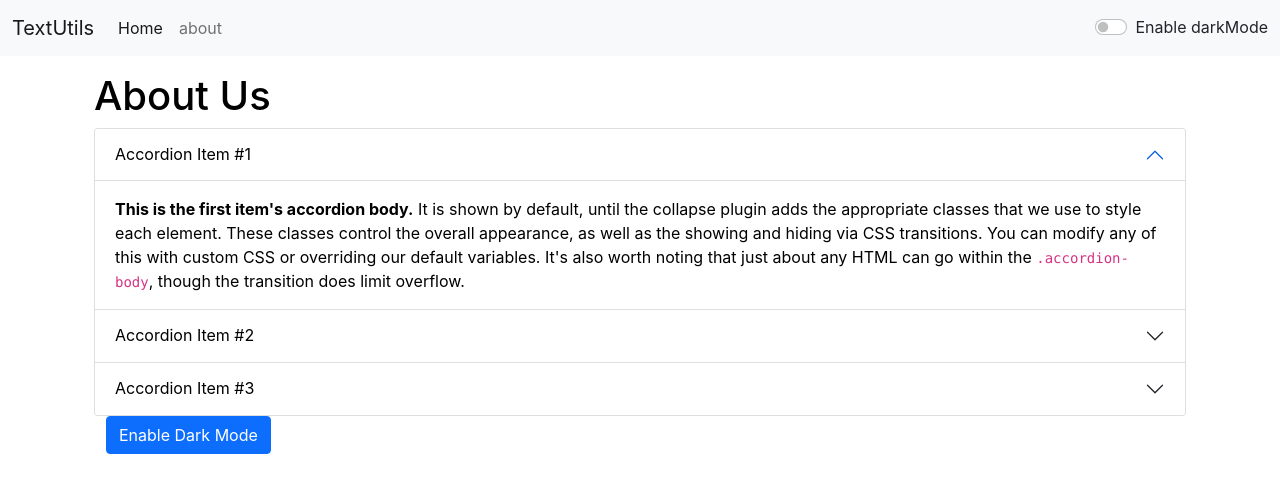
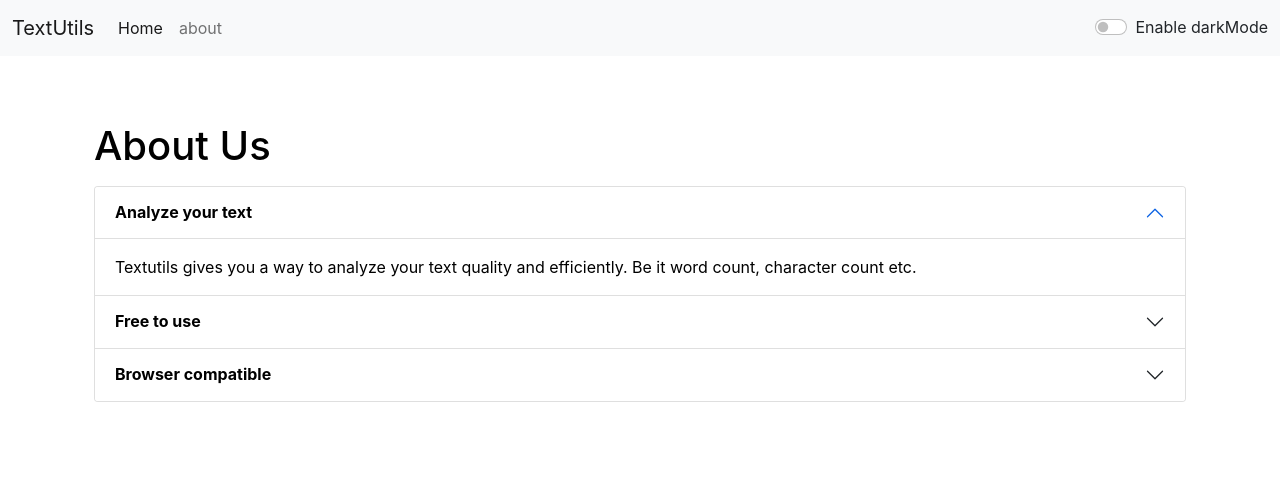
Before and after one commit to dashratikanta2001/text_util, a React (Create React App) app: page /about in a window 1280 px wide. Shown: the top 492 px of the page. Built offline with nearby package versions, Linux system fonts and the light colour scheme.

Commit message:
fix bugs

```diff
--- a/public/index.html
+++ b/public/index.html
@@ -7,7 +7,7 @@
     <meta name="theme-color" content="#000000" />
     <meta
       name="description"
-      content="Textutils is a utility which can be used to manipulate your text in the way you want."
+      content="Textutils is a word counter and a character counting utility which can be used to manipulate your text in the way you want."
     />
     <link href="https://cdn.jsdelivr.net/npm/bootstrap@5.1.3/dist/css/bootstrap.min.css" rel="stylesheet" integrity="sha384-1BmE4kWBq78iYhFldvKuhfTAU6auU8tT94WrHftjDbrCEXSU1oBoqyl2QvZ6jIW3" crossorigin="anonymous">
     <link rel="apple-touch-icon" href="%PUBLIC_URL%/favicon-96x96.png" />
@@ -25,7 +25,7 @@
       work correctly both with client-side routing and a non-root public URL.
       Learn how to configure a non-root public URL by running `npm run build`.
     -->
-    <title>Textutils - Home</title>
+    <title>Textutils</title>
   </head>
   <body>
     <noscript>You need to enable JavaScript to run this app.</noscript>
--- a/src/App.js
+++ b/src/App.js
@@ -30,13 +30,13 @@
       setMode('dark');
       document.body.style.backgroundColor='#202124';
       showAlert("Dark mode has been enabled","success");
-      document.title="Textutils - Dark Mode";
+      // document.title="Textutils - Dark Mode";
     }
     else{
       setMode('light');
       document.body.style.backgroundColor='white';
       showAlert("Light mode has been enabled","success");
-      document.title="Textutils - Light Mode";
+      // document.title="Textutils - Light Mode";
 
     }
   }
@@ -47,8 +47,8 @@
        <Alert alert = {alert}/>
        <div className="container my-3">
        <Routes>
-          <Route exact path="/about" element={<About/>}/>
-          <Route exact path="/" element={<TextForm  showAlert ={showAlert} heading = "Enter the text to analyze below" mode = {Mode}/>}/>
+          <Route exact path="/about" element={<About mode ={Mode}/>}/>
+          <Route  path="/" element={<TextForm  showAlert ={showAlert} heading = "Enter the text to analyze below" mode = {Mode}/>}/>
         </Routes>
        </div>
     </Router>
--- a/src/components/About.js
+++ b/src/components/About.js
@@ -1,73 +1,54 @@
-import React, { useState } from 'react'
-
-export default function About() {
-    const [myStyle, setmyStyle]= useState({
-        color : 'black',
-        backgroundColor : 'white'
-    })
-    const [btntext, setBtnText] = useState("Enable Dark Mode")
-    const toggleStyle = () => {
-        if (myStyle.color === 'black') {
-            setmyStyle ({
-                color : 'white',
-                backgroundColor : 'black',
-                border : '1px solid white'
-            })
-            setBtnText("Enable Light Mode")
-        }
-        else{
-            setmyStyle ({
-                color : 'black',
-                backgroundColor : 'white'
-            })
-            setBtnText("Enable Dark Mode")
-
-        }
+import React from "react"
+export default function About(props) {
+    let myStyle = {
+        color : props.mode ==='dark'?'white':'black',
+        backgroundColor: props.mode ==='dark'?'rgb(48 50 54)':'white',
     }
   return (
-    <div className='container' style={myStyle}>
-        <h1 className='my-2'>About Us</h1>
+    <div className='container' >
+        <h1 className='my-3'style={{color : props.mode ==='dark'?'white':'black'}}>About Us</h1>
         <div className="accordion" id="accordionPanelsStayOpenExample" style={myStyle}>
-            <div className="accordion-item" style={myStyle}>
+            <div className="accordion-item" style={{color : props.mode ==='dark'?'white':'black',
+        backgroundColor: props.mode ==='dark'?'white':''}}>
                 <h2 className="accordion-header" id="panelsStayOpen-headingOne">
                 <button className="accordion-button" style={myStyle} type="button" data-bs-toggle="collapse" data-bs-target="#panelsStayOpen-collapseOne" aria-expanded="true" aria-controls="panelsStayOpen-collapseOne">
-                    Accordion Item #1
+                   <strong>Analyze your text</strong>
                 </button>
                 </h2>
                 <div id="panelsStayOpen-collapseOne" className="accordion-collapse collapse show" aria-labelledby="panelsStayOpen-headingOne">
                 <div className="accordion-body" style={myStyle}>
-                    <strong>This is the first item's accordion body.</strong> It is shown by default, until the collapse plugin adds the appropriate classes that we use to style each element. These classes control the overall appearance, as well as the showing and hiding via CSS transitions. You can modify any of this with custom CSS or overriding our default variables. It's also worth noting that just about any HTML can go within the <code>.accordion-body</code>, though the transition does limit overflow.
+                    Textutils gives you a way to analyze your text quality and efficiently. Be it word count, character count etc.
                 </div>
                 </div>
             </div>
-            <div className="accordion-item" style={myStyle}>
+            <div className="accordion-item" style={{color : props.mode ==='dark'?'white':'black',
+        backgroundColor: props.mode ==='dark'?'white':''}}>
                 <h2 className="accordion-header" id="panelsStayOpen-headingTwo">
                 <button className="accordion-button collapsed" style={myStyle} type="button" data-bs-toggle="collapse" data-bs-target="#panelsStayOpen-collapseTwo" aria-expanded="false" aria-controls="panelsStayOpen-collapseTwo">
-                    Accordion Item #2
+                    <strong>Free to use</strong>
                 </button>
                 </h2>
                 <div id="panelsStayOpen-collapseTwo" className="accordion-collapse collapse" aria-labelledby="panelsStayOpen-headingTwo">
                 <div className="accordion-body" style={myStyle}>
-                    <strong>This is the second item's accordion body.</strong> It is hidden by default, until the collapse plugin adds the appropriate classes that we use to style each element. These classes control the overall appearance, as well as the showing and hiding via CSS transitions. You can modify any of this with custom CSS or overriding our default variables. It's also worth noting that just about any HTML can go within the <code>.accordion-body</code>, though the transition does limit overflow.
+                    Textutils is a free character counter tool that provides instant character count & word count statistics for a given text. Textutils reports the number o fwords and characters. Thus it is suitable for writing text with word/ character limit.
                 </div>
                 </div>
             </div>
-            <div className="accordion-item" style={myStyle}>
+            <div className="accordion-item" style={{color : props.mode ==='dark'?'white':'black',
+        backgroundColor: props.mode ==='dark'?'white':''}}>
                 <h2 className="accordion-header" id="panelsStayOpen-headingThree">
                 <button className="accordion-button collapsed" style={myStyle} type="button" data-bs-toggle="collapse" data-bs-target="#panelsStayOpen-collapseThree" aria-expanded="false" aria-controls="panelsStayOpen-collapseThree">
-                    Accordion Item #3
+                    <strong>Browser compatible</strong>
                 </button>
                 </h2>
                 <div id="panelsStayOpen-collapseThree" className="accordion-collapse collapse" aria-labelledby="panelsStayOpen-headingThree">
                 <div className="accordion-body" style={myStyle}>
-                    <strong>This is the third item's accordion body.</strong> It is hidden by default, until the collapse plugin adds the appropriate classes that we use to style each element. These classes control the overall appearance, as well as the showing and hiding via CSS transitions. You can modify any of this with custom CSS or overriding our default variables. It's also worth noting that just about any HTML can go within the <code>.accordion-body</code>, though the transition does limit overflow.
+                    This word counter software works in any web browsers such as Chrome, Firefox, Internet Explorer, Safari, Opera. It suits to count characters in facebook, blogs, books, excel document, pdf document, essays etc.
                 </div>
                 </div>
             </div>
         </div>
-        <div className="container">
-        <button type='button' className='btn btn-primary' onClick={toggleStyle}>{btntext}</button>
-        </div>
+
     </div>
   )
 }
--- a/src/components/Alert.js
+++ b/src/components/Alert.js
@@ -7,9 +7,12 @@
         return lower.charAt(0).toUpperCase()+lower.slice(1);
     }
   return (
-    props.alert && <div className={`alert alert-${props.alert.type} alert-dismissible fade show`} role="alert">
-        <strong>{capitalize(props.alert.type)}</strong>  {props.alert.msg}
-    </div>
+      <div style={{height:'50px'}}>
+            {props.alert && <div className={`alert alert-${props.alert.type} alert-dismissible fade show`} role="alert">
+            <strong>{capitalize(props.alert.type)}</strong>  {props.alert.msg}
+            </div>}
+      </div>
+
   )
 }
 
--- a/src/components/TextForm.js
+++ b/src/components/TextForm.js
@@ -31,8 +31,9 @@
     }
     const HandleCopyClick = () => {
         var text = document.getElementById("myBox");
-        text.select();
+        // text.select();
         navigator.clipboard.writeText(text.value);
+        document.getSelection().removeAllRanges();
         props.showAlert("copied to clipboard","success")
 
     }
@@ -49,18 +50,18 @@
         <div className="mb-3">
             <textarea className="form-control" id="myBox" rows="8" onChange={HandleOnchange} value={text} style={{backgroundColor : props.mode==='dark'?'#303134':'white', color:props.mode==='dark'?'white':'black'}} placeholder="Enter text here"></textarea>
         </div>
-        <button className="btn btn-primary mx-2" onClick={HandleUpClick}>Convert to Uppercase</button>
-        <button className="btn btn-primary mx-2" onClick={HandleLoClick}>Convert to Lowercase</button>
-        <button className="btn btn-primary mx-2" onClick={HandleCopyClick}>Copy Text</button>
-        <button className="btn btn-primary mx-2" onClick={HandleClearClick}>Clear Text</button>
-        <button className="btn btn-primary mx-2" onClick={HandleExtraSpaces}>Clear Extra  spaces</button>
+        <button disabled={text.length===0} className="btn btn-primary mx-2" onClick={HandleUpClick}>Convert to Uppercase</button>
+        <button disabled={text.length===0} className="btn btn-primary mx-2" onClick={HandleLoClick}>Convert to Lowercase</button>
+        <button disabled={text.length===0} className="btn btn-primary mx-2" onClick={HandleCopyClick}>Copy Text</button>
+        <button disabled={text.length===0} className="btn btn-primary mx-2" onClick={HandleClearClick}>Clear Text</button>
+        <button disabled={text.length===0} className="btn btn-primary mx-2" onClick={HandleExtraSpaces}>Clear Extra  spaces</button>
 
         <div className="container my-3">
             <h2>Your text summary</h2>
-            <p>{text.split(" ").length} words and {text.length} characters</p>
-            <p>{0.008 * text.split(" ").length} minutes read </p>
+            <p>{text.split(" ").filter((element)=>{return element.length!==0}).length} words and {text.length} characters</p>
+            <p>{0.008 * text.split(" ").filter((element)=>{return element.length!==0}).length} minutes read </p>
             <h2 className="my-2">Preview</h2>
-            <p>{text.length>0?text:"Enter something in the textBox above to preview here"}</p>
+            <p>{text.length>0?text:"Nothing to preview"}</p>
         </div>
     </div>
     </>
```
